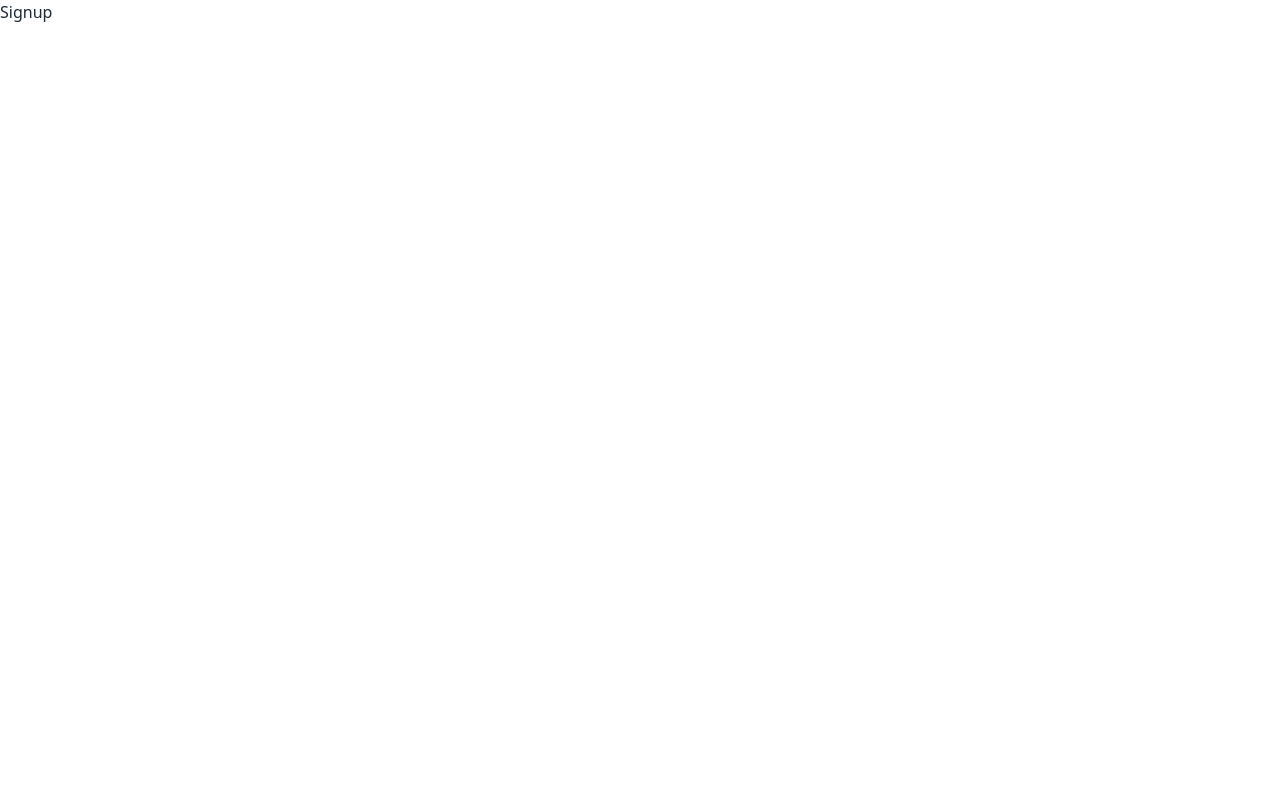
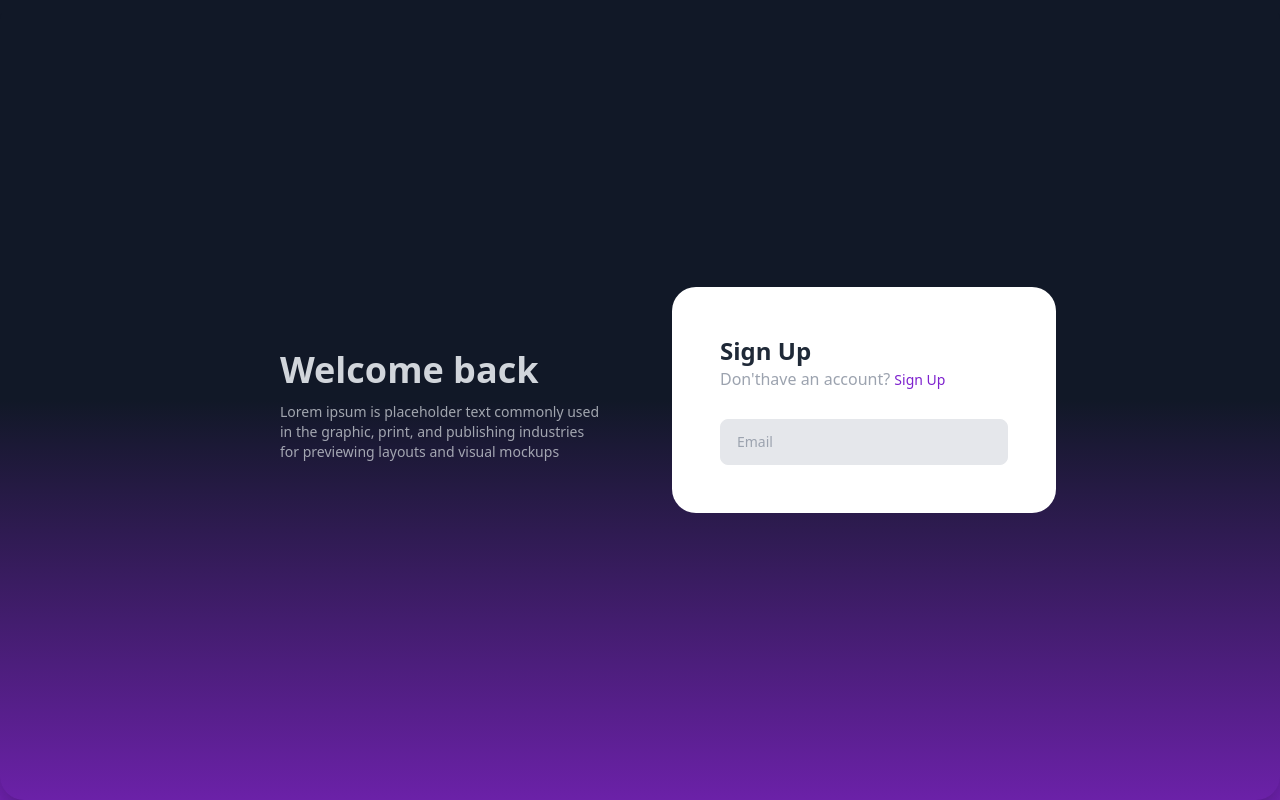
Before and after one commit to Fahadmohammad1/book-catalog-client, a React (Vite) app: page /signup in a window 1280 px wide. Built offline with nearby package versions, Linux system fonts and the light colour scheme.

Commit message:
sign up form added

```diff
--- a/src/layouts/Navbar.tsx
+++ b/src/layouts/Navbar.tsx
@@ -40,10 +40,9 @@ export default function Navbar() {
         <li>
           <a className="justify-between">
             Profile
-            <span className="badge">New</span>
           </a>
         </li>
-        <li><a>Settings</a></li>
+        <li><Link to="/signup">Sign Up</Link></li>
         <li><a>Logout</a></li>
       </ul>
     </div>
--- a/src/pages/Login.tsx
+++ b/src/pages/Login.tsx
@@ -1,7 +1,40 @@
+import { Link } from "react-router-dom";
 
 
 export default function Login() {
   return (
-    <div>Login</div>
+    <section>
+     <div
+	className="bg-purple-900 absolute top-0 left-0 bg-gradient-to-b from-gray-900 via-gray-900 to-purple-800 bottom-0 leading-5 h-full w-full overflow-hidden">
+
+</div>
+<div
+	className="relative   min-h-screen  sm:flex sm:flex-row  justify-center bg-transparent rounded-3xl shadow-xl">
+	<div className="flex-col flex  self-center lg:px-14 sm:max-w-4xl xl:max-w-md  z-10">
+		<div className="self-start hidden lg:flex flex-col  text-gray-300">
+
+			<h1 className="my-3 font-semibold text-4xl">Welcome back</h1>
+			<p className="pr-3 text-sm opacity-75">Lorem ipsum is placeholder text commonly used in the graphic, print,
+				and publishing industries for previewing layouts and visual mockups</p>
+		</div>
+	</div>
+	<div className="flex justify-center self-center  z-10">
+		<div className="p-12 bg-white mx-auto rounded-3xl w-96 ">
+			<div className="mb-7">
+				<h3 className="font-semibold text-2xl text-gray-800">Login</h3>
+				<p className="text-gray-400">Don'thave an account?<Link to="/signup"
+						className="text-sm text-purple-700 hover:text-purple-700">Sign Up</Link></p>
+			</div>
+			<div className="space-y-6">
+				<div className="">
+					<input className=" w-full text-sm  px-4 py-3 bg-gray-200 focus:bg-gray-100 border  border-gray-200 rounded-lg focus:outline-none focus:border-purple-400" type="" placeholder="Email"/>
+              </div>
+
+						</div>
+					</div>
+				</div>
+
+			</div>
+    </section>
   )
 }
--- a/src/pages/Signup.tsx
+++ b/src/pages/Signup.tsx
@@ -1,6 +1,39 @@
+
 
 export default function Signup() {
   return (
-    <div>Signup</div>
+    <section>
+     <div
+	className="bg-purple-900 absolute top-0 left-0 bg-gradient-to-b from-gray-900 via-gray-900 to-purple-800 bottom-0 leading-5 h-full w-full overflow-hidden">
+
+</div>
+<div
+	className="relative   min-h-screen  sm:flex sm:flex-row  justify-center bg-transparent rounded-3xl shadow-xl">
+	<div className="flex-col flex  self-center lg:px-14 sm:max-w-4xl xl:max-w-md  z-10">
+		<div className="self-start hidden lg:flex flex-col  text-gray-300">
+
+			<h1 className="my-3 font-semibold text-4xl">Welcome back</h1>
+			<p className="pr-3 text-sm opacity-75">Lorem ipsum is placeholder text commonly used in the graphic, print,
+				and publishing industries for previewing layouts and visual mockups</p>
+		</div>
+	</div>
+	<div className="flex justify-center self-center  z-10">
+		<div className="p-12 bg-white mx-auto rounded-3xl w-96 ">
+			<div className="mb-7">
+				<h3 className="font-semibold text-2xl text-gray-800">Sign Up</h3>
+				<p className="text-gray-400">Don'thave an account? <a href="#"
+						className="text-sm text-purple-700 hover:text-purple-700">Sign Up</a></p>
+			</div>
+			<div className="space-y-6">
+				<div className="">
+					<input className=" w-full text-sm  px-4 py-3 bg-gray-200 focus:bg-gray-100 border  border-gray-200 rounded-lg focus:outline-none focus:border-purple-400" type="" placeholder="Email"/>
+              </div>
+
+						</div>
+					</div>
+				</div>
+
+			</div>
+    </section>
   )
 }
```
